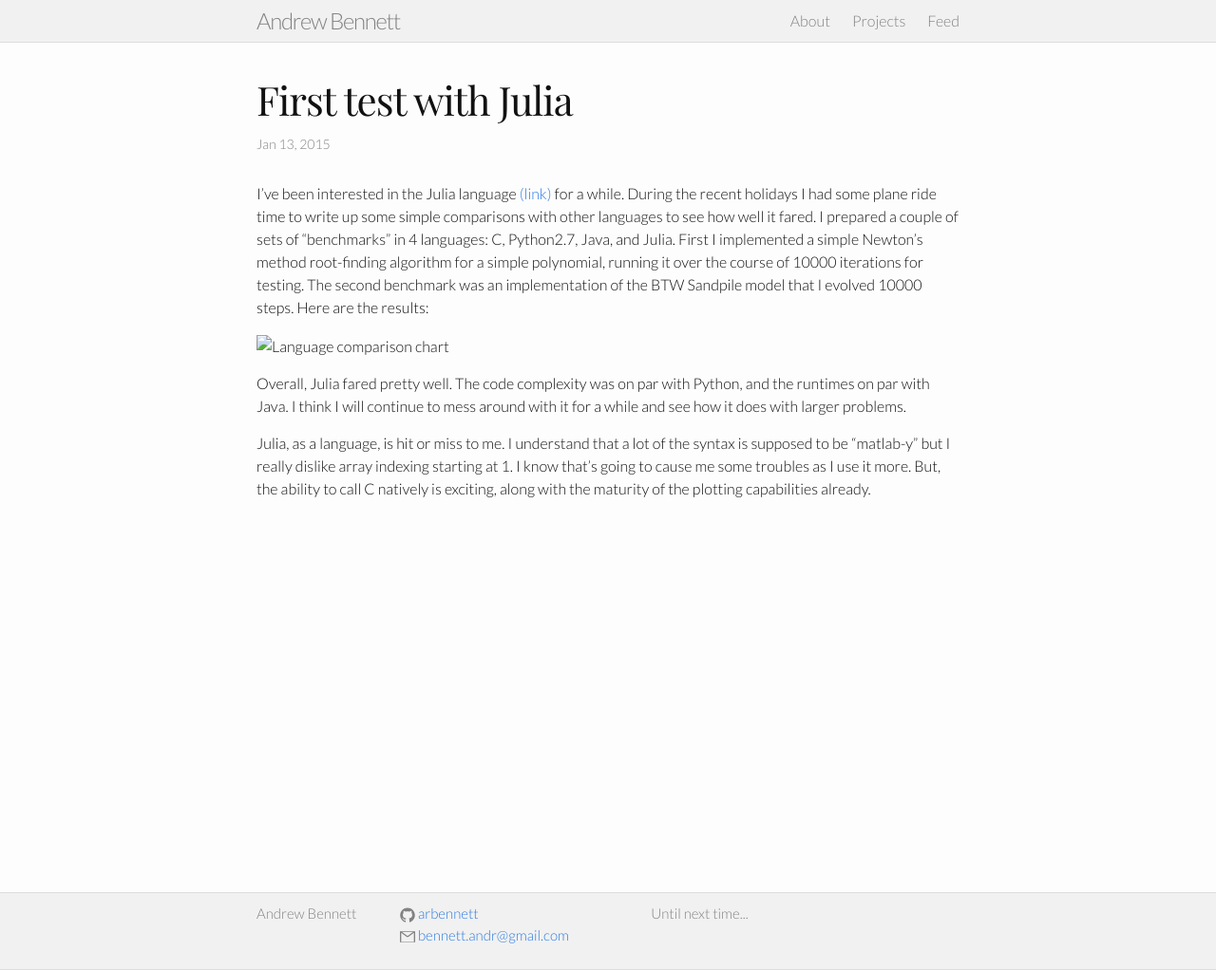
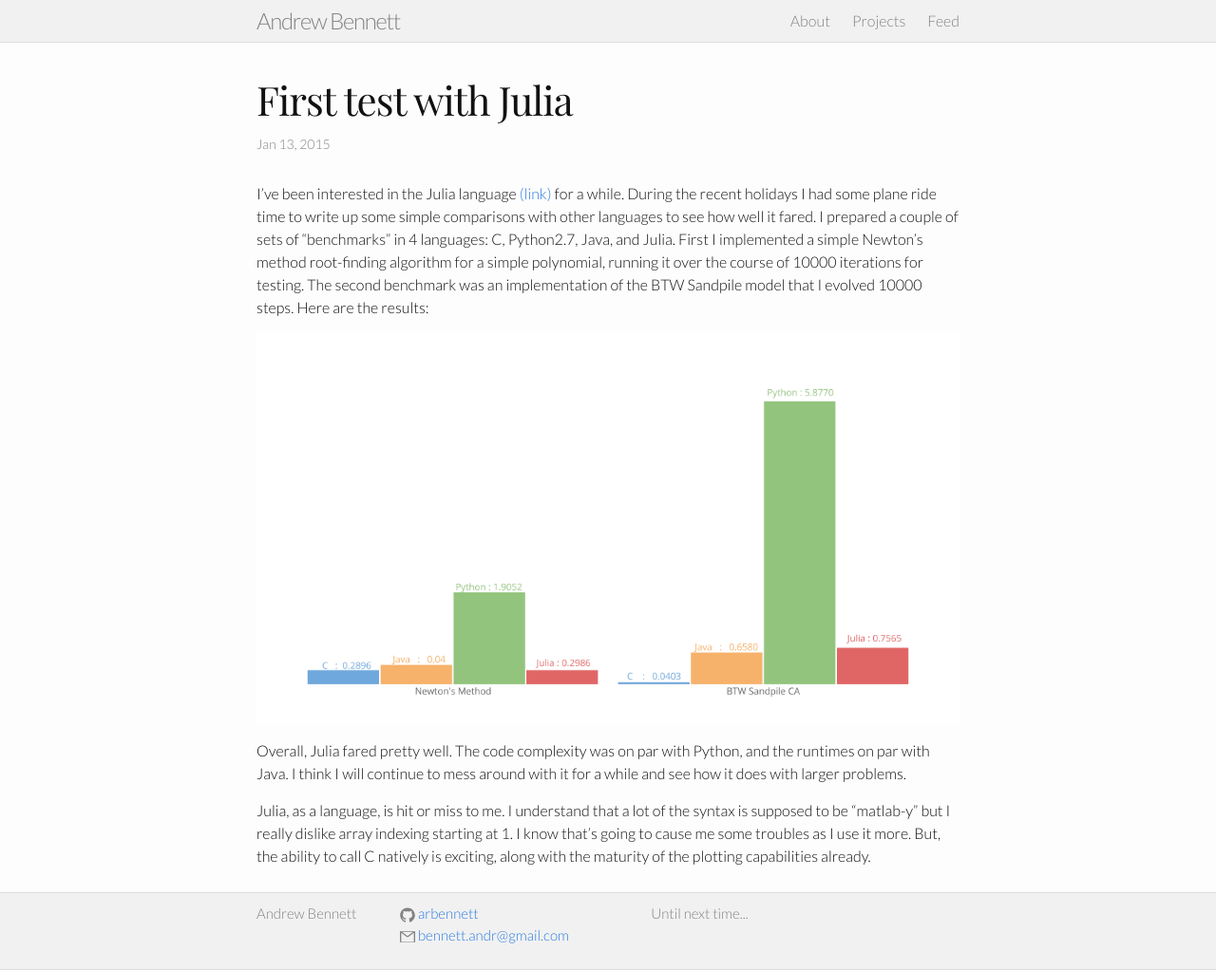
Before and after one commit to arbennett/arbennett.github.io, a Jekyll site: the page built from _posts/2015-01-13-codeComparison.markdown, in a window 1280 px wide and 1022 px high. Shown: the whole window at 95% size. Built offline with Jekyll 4.4.1, drawn with Linux system fonts in a browser that asks for light colours.

Commit message:
Image fix.

```diff
--- a/_posts/2015-01-13-codeComparison.markdown
+++ b/_posts/2015-01-13-codeComparison.markdown
@@ -6,7 +6,7 @@ categories: Software
 ---
 I've been interested in the Julia language [(link)](julialang.org) for a while.  During the recent holidays I had some plane ride time to write up some simple comparisons with other languages to see how well it fared.  I prepared a couple of sets of "benchmarks" in 4 languages: C, Python2.7, Java, and Julia.  First I implemented a simple Newton's method root-finding algorithm for a simple polynomial, running it over the course of 10000 iterations for testing.  The second benchmark was an implementation of the BTW Sandpile model that I evolved 10000 steps.  Here are the results:
 
-![Language comparison chart](arbennett.github.io/imgs/language_comparison.png)
+![Language comparison chart](http://arbennett.github.io/imgs/language_comparison.png)
 
 Overall, Julia fared pretty well.  The code complexity was on par with Python, and the runtimes on par with Java.  I think I will continue to mess around with it for a while and see how it does with larger problems.
 
```
